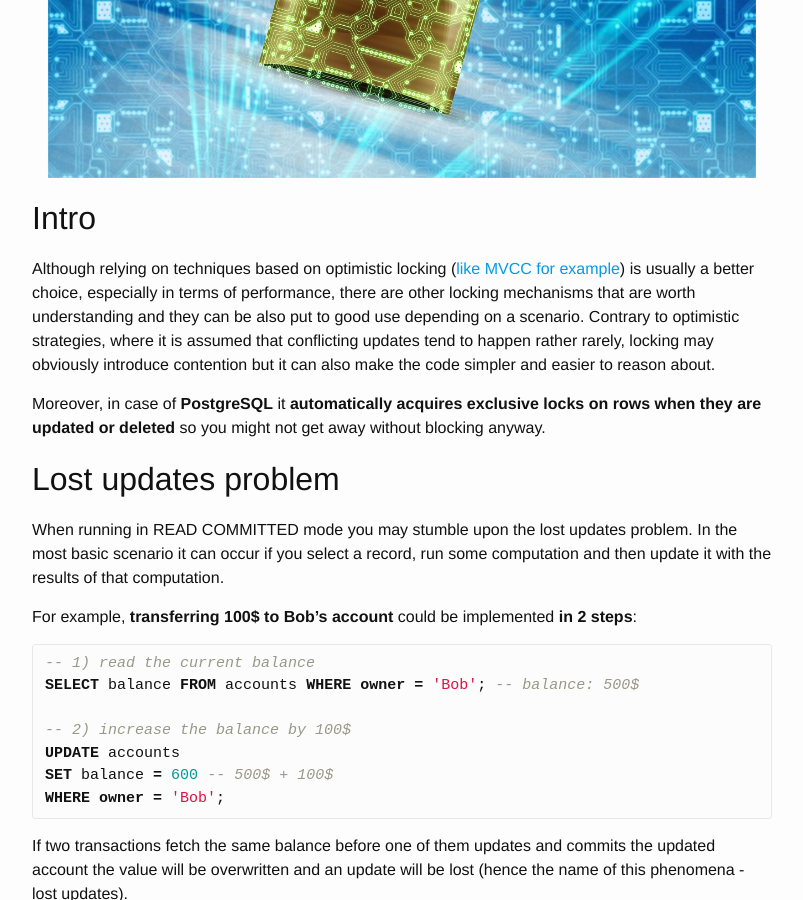
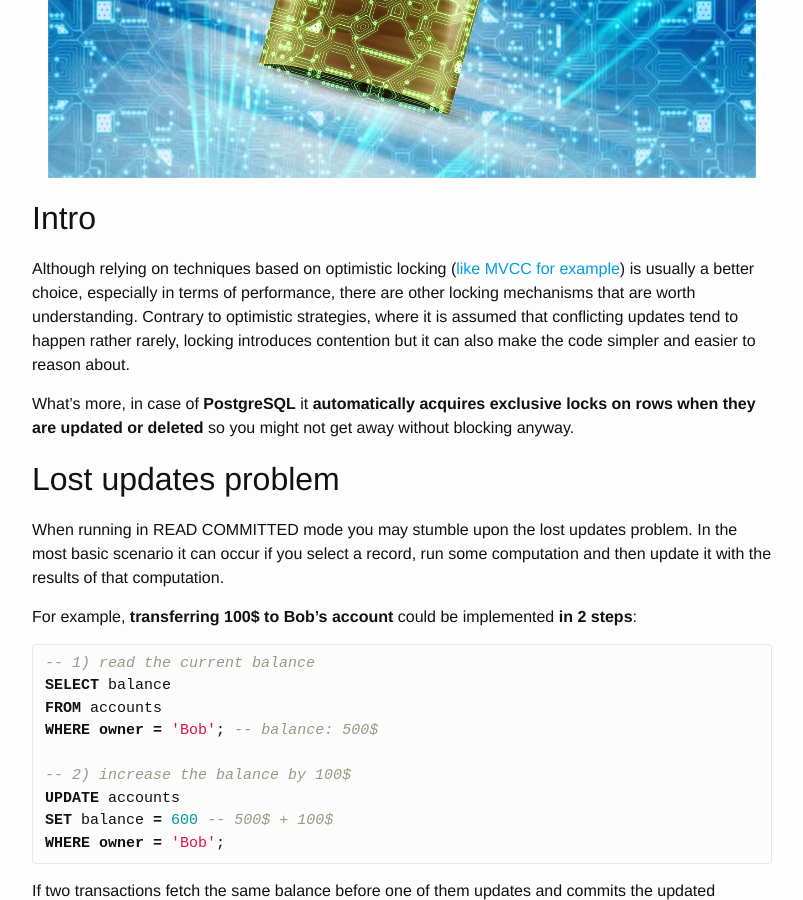
Before and after one commit to mbukowicz/mbukowicz.github.io, a Jekyll site: the page built from _posts/2020-05-03-simple-locking-use-cases-in-postgresql.md, in a window 1280 px wide and 900 px high, scrolled down 471 px. Shown: the whole window, without its empty margins (238-1041 px from the left). Built offline with Jekyll 4.4.1, drawn with Linux system fonts in a browser that asks for light colours.

Commit message:
Add small fixes to the post about locking in PostgreSQL

```diff
--- a/_posts/2020-05-03-simple-locking-use-cases-in-postgresql.md
+++ b/_posts/2020-05-03-simple-locking-use-cases-in-postgresql.md
@@ -16,13 +16,12 @@
 Although relying on techniques based on optimistic locking
 ([like MVCC for example](/databases/2020/05/01/snapshot-isolation-in-postgresql.html))
 is usually a better choice, especially in terms of performance,
-there are other locking mechanisms that are worth understanding and they can be also
-put to good use depending on a scenario. Contrary to
+there are other locking mechanisms that are worth understanding. Contrary to
 optimistic strategies, where it is assumed that conflicting updates tend to happen
-rather rarely, locking may obviously introduce contention but it can also make
+rather rarely, locking introduces contention but it can also make
 the code simpler and easier to reason about.
 
-Moreover, in case of __PostgreSQL__ it __automatically acquires exclusive locks
+What's more, in case of __PostgreSQL__ it __automatically acquires exclusive locks
 on rows when they are updated or deleted__ so you might not get away without
 blocking anyway.
 
@@ -39,7 +38,9 @@
 
 {% highlight sql %}
 -- 1) read the current balance
-SELECT balance FROM accounts WHERE owner = 'Bob'; -- balance: 500$
+SELECT balance
+FROM accounts
+WHERE owner = 'Bob'; -- balance: 500$
 
 -- 2) increase the balance by 100$
 UPDATE accounts
@@ -74,7 +75,9 @@
 We then just need to update the locked row and commit the transaction:
 
 {% highlight sql %}
-UPDATE accounts SET balance = 600 WHERE owner = 'Bob';
+UPDATE accounts
+SET balance = 600
+WHERE owner = 'Bob';
 COMMIT; -- releases the lock
 {% endhighlight %}
 
@@ -112,8 +117,14 @@
 take advantage of what we have used so far and implement it like this:
 
 {% highlight sql %}
-UPDATE accounts SET balance = balance - 100 WHERE owner = 'Bob';
-UPDATE accounts SET balance = balance + 100 WHERE owner = 'Alice';
+UPDATE accounts
+SET balance = balance - 100
+WHERE owner = 'Bob';
+
+UPDATE accounts
+SET balance = balance + 100
+WHERE owner = 'Alice';
+
 COMMIT;
 {% endhighlight %}
 
```
Also changed, not shown: other parts of _posts/2020-05-03-simple-locking-use-cases-in-postgresql.md (+3 -1 lines).
